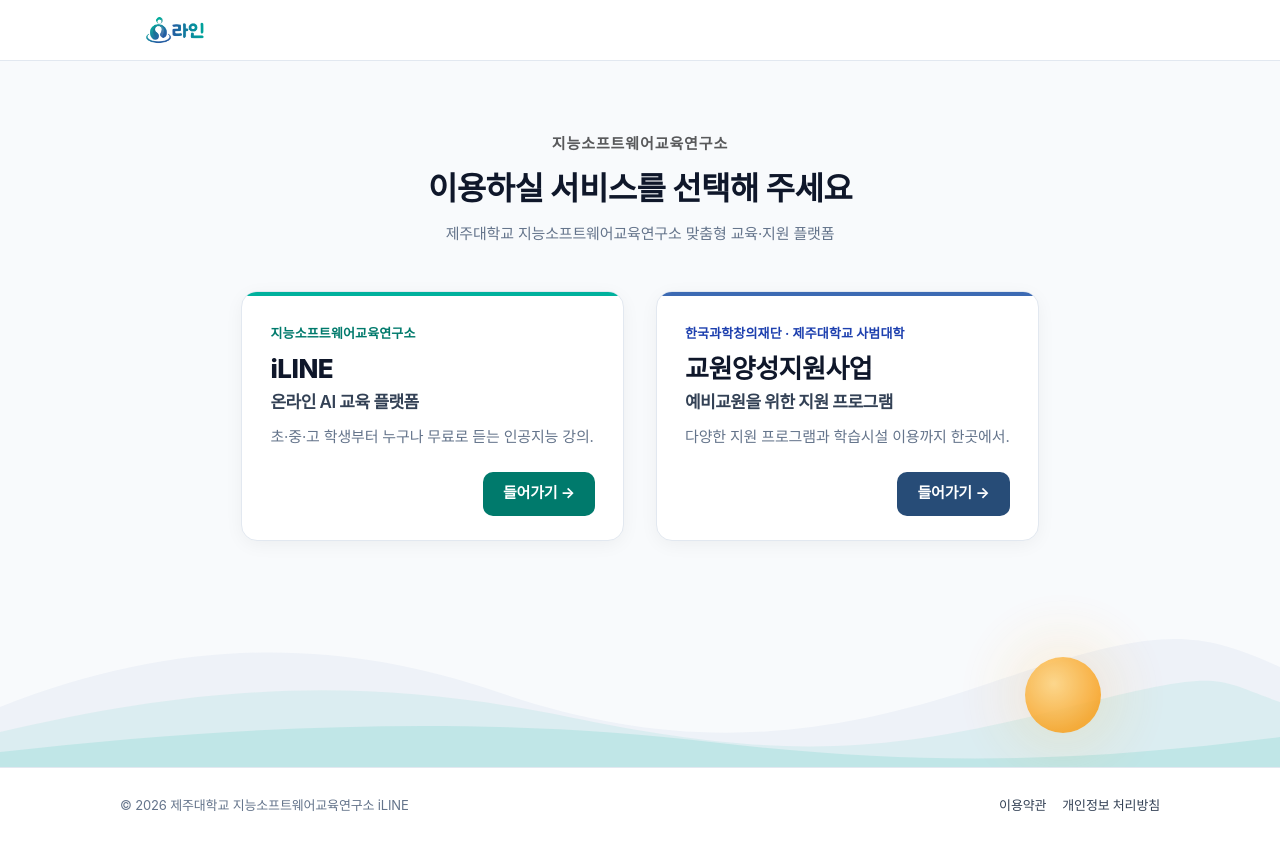
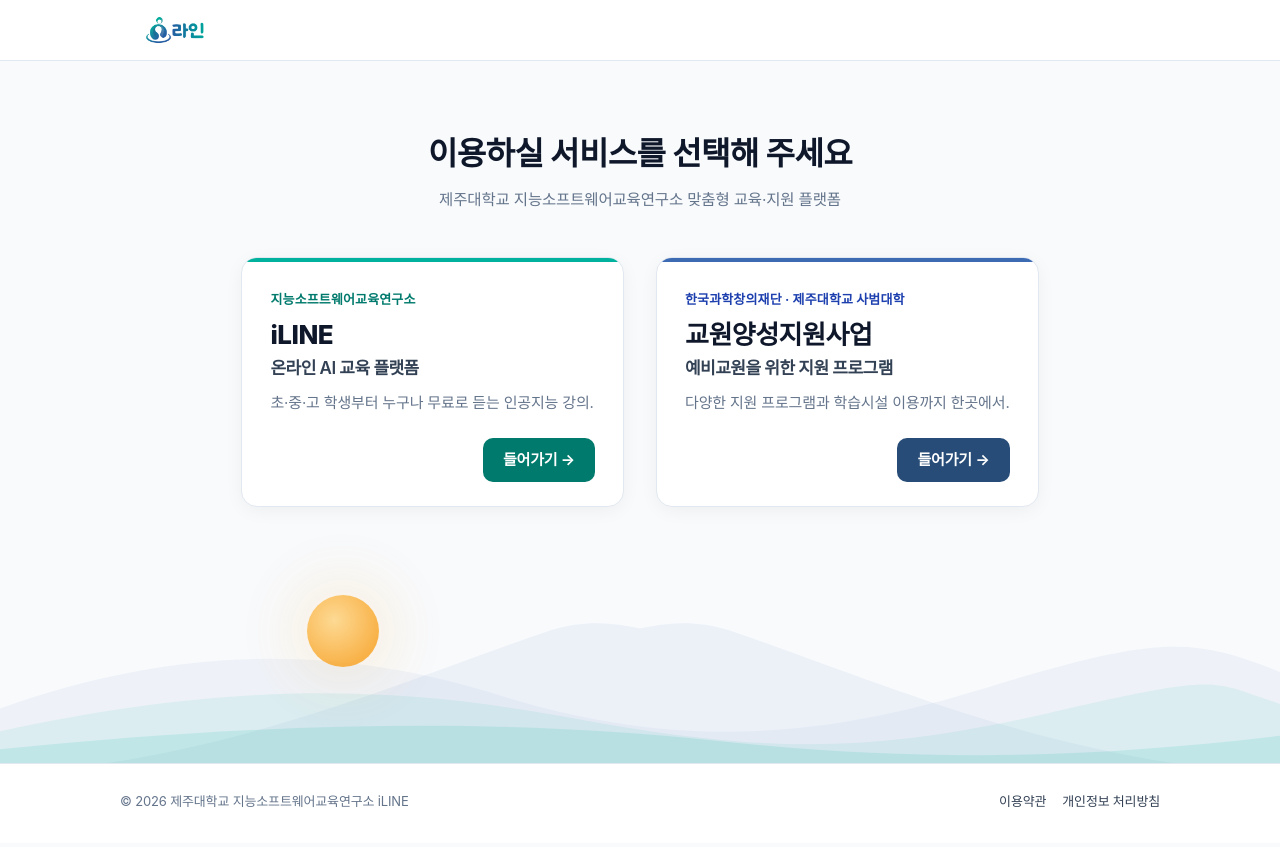
Before and after one commit to iLINE-iSERI/iline, a Next.js app: page / in a window 1280 px wide. Built offline with nearby package versions, Linux system fonts and the light colour scheme.

Commit message:
디자인 및 상단 문구 수정

```diff
--- a/app/intro.module.css
+++ b/app/intro.module.css
@@ -36,7 +36,6 @@
   --ink-title: #0f172a;
   --ink-sub: #334155;
   --ink-desc: #64748b;
-  --ink-org: var(--ci-gray);
   /* 카드 */
   --card-line: #e2e8f0;
   --card-shadow: 0 4px 20px -2px rgba(0, 0, 0, 0.06);
@@ -110,15 +109,8 @@
   max-width: 720px;
   margin: 0 auto;
 }
-.org {
+.title {
   margin: 0;
-  font-size: 15px;
-  font-weight: 600;
-  letter-spacing: 0.06em;
-  color: var(--ink-org);
-}
-.title {
-  margin: 12px 0 0;
   font-size: clamp(26px, 3.2vw, 32px);
   font-weight: 700;
   line-height: 1.3;
@@ -128,7 +120,7 @@
 }
 .lead {
   margin: 12px 0 0;
-  font-size: 15px;
+  font-size: 15.5px;
   line-height: 1.7;
   color: var(--ink-desc);
   word-break: keep-all;
@@ -263,46 +255,50 @@
   background: var(--support-cta-hover);
 }
 
-/* ── 오름 (지시서 §3) — 푸터 바로 위, 카드와 겹치지 않는다 ── */
+/* ── 제주 상징 (2차 지시서 §3) — 푸터 바로 위, 카드와 겹치지 않는다 ── */
 .land {
   position: relative;
   margin-top: auto;
-  padding-top: 56px;
+  padding-top: 40px;
   overflow: hidden;
   line-height: 0;
+  pointer-events: none;
+  z-index: 0;
 }
 .ridge {
   display: block;
   width: 100%;
-  height: 120px;
+  height: 120px; /* 휴대폰: 낮게 — 스크롤이 길어지지 않게 */
 }
 @media (min-width: 768px) {
+  .land {
+    padding-top: 56px;
+  }
   .ridge {
-    height: 170px;
+    height: 200px;
   }
 }
-/* 해 — 능선 뒤에 반쯤 잠긴다 (CI 주황이 맡는 유일한 자리) */
+/* 해 — 한라산 왼쪽 기슭 뒤에 걸친다 (CI 주황이 맡는 유일한 자리) */
 .sun {
   position: absolute;
-  right: 12%;
-  bottom: 26px;
-  width: 52px;
-  height: 52px;
+  left: 18%;
+  bottom: 44px;
+  width: 44px;
+  height: 44px;
   border-radius: 50%;
   background: radial-gradient(circle at 38% 35%, #ffd27a, var(--sun) 72%);
-  opacity: 0.85;
-  box-shadow: 0 0 44px 10px rgba(249, 160, 27, 0.18);
+  opacity: 0.8;
+  box-shadow: 0 0 40px 10px rgba(249, 160, 27, 0.16);
 }
 @media (min-width: 768px) {
   .sun {
-    right: 14%;
-    bottom: 34px;
-    width: 76px;
-    height: 76px;
-    box-shadow: 0 0 64px 16px rgba(249, 160, 27, 0.18);
+    left: 24%;
+    bottom: 96px;
+    width: 72px;
+    height: 72px;
+    box-shadow: 0 0 64px 16px rgba(249, 160, 27, 0.16);
   }
 }
-
 /* ── 푸터 ─────────────────────────────────────────────── */
 .footer {
   padding: 28px 20px 32px;
--- a/app/page.tsx
+++ b/app/page.tsx
@@ -42,10 +42,9 @@
       </header>
 
       <main className={s.main}>
-        {/* 히어로 — 지시서 §2-A: 기관명(작게) · 제목 · 부제 */}
+        {/* 히어로 — 2차 지시서 §2: 제목 · 부제 두 줄만 (기관명 라벨은 카드와 겹쳐 뺌) */}
         <section className={s.hero} aria-labelledby="intro-title">
           <div className={s.heroInner}>
-            <p className={s.org}>지능소프트웨어교육연구소</p>
             <h1 id="intro-title" className={s.title}>
               이용하실 서비스를 선택해 주세요
             </h1>
@@ -88,21 +87,30 @@
           </a>
         </nav>
 
-        {/* 오름 — 지시서 §3: 화면 맨 아래, 푸터 바로 위. 카드 뒤에는 아무것도 두지 않는다 */}
+        {/* 제주 상징 — 2차 지시서 §3: 한라산(백록담) 능선 · 오름 · 해.
+            전부 미니멀 플랫 실루엣, 극도로 옅게. 카드 아래·푸터 위에만 있고
+            pointer-events 없음 — 클릭·호버를 막지 않는다.
+            돌하르방 실루엣은 09-13 시도 뒤 뺐다 — 옅은 실루엣으로는 표정이 안 살아 어색함 (iSERI) */}
         <div className={s.land} aria-hidden="true">
-          {/* 해 — CI 주황이 맡는 유일한 자리. 능선 뒤에 반쯤 잠김 */}
+          {/* 해 — 한라산 왼쪽 기슭 뒤. CI 주황이 맡는 유일한 자리 */}
           <span className={s.sun} />
-          <svg className={s.ridge} viewBox="0 0 1440 170" preserveAspectRatio="none" focusable="false">
+          <svg className={s.ridge} viewBox="0 0 1440 220" preserveAspectRatio="none" focusable="false">
+            {/* 한라산 — 가운데가 살짝 꺼진(백록담) 넓은 능선, 맨 뒤 */}
             <path
-              d="M0 110 C 200 40, 380 40, 560 95 S 900 150, 1100 90 S 1340 30, 1440 70 L1440 170 L0 170 Z"
+              d="M120 220 C 320 190, 480 120, 620 74 C 660 62, 690 66, 720 72 C 750 66, 780 62, 820 74 C 960 120, 1120 190, 1320 220 Z"
+              fill="rgba(60, 106, 179, 0.06)"
+            />
+            {/* 오름 능선 세 겹 */}
+            <path
+              d="M0 160 C 200 90, 380 90, 560 145 S 900 200, 1100 140 S 1340 80, 1440 120 L1440 220 L0 220 Z"
               fill="rgba(60, 106, 179, 0.05)"
             />
             <path
-              d="M0 135 C 240 85, 420 80, 640 120 S 980 160, 1180 115 S 1360 80, 1440 105 L1440 170 L0 170 Z"
+              d="M0 185 C 240 135, 420 130, 640 170 S 980 210, 1180 165 S 1360 130, 1440 155 L1440 220 L0 220 Z"
               fill="rgba(0, 177, 157, 0.08)"
             />
             <path
-              d="M0 155 C 300 125, 560 120, 800 145 S 1220 165, 1440 140 L1440 170 L0 170 Z"
+              d="M0 205 C 300 175, 560 170, 800 195 S 1220 215, 1440 190 L1440 220 L0 220 Z"
               fill="rgba(0, 177, 157, 0.12)"
             />
           </svg>
```
